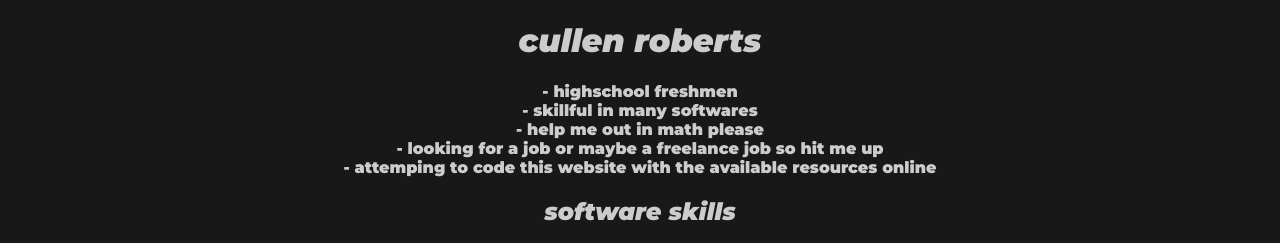
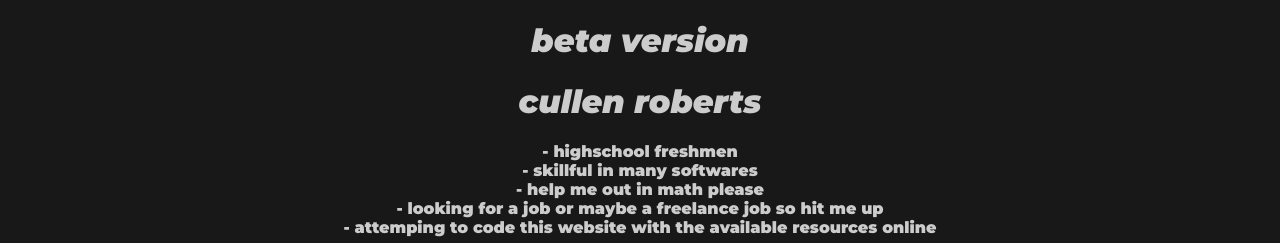
Before and after one commit to asxrow66/personal-website, a website: page index.html in a window 1280 px wide. Shown: the top 243 px of the page. Drawn offline with Linux system fonts and the light colour scheme.

Commit message:
Update index.html

```diff
--- a/index.html
+++ b/index.html
@@ -10,6 +10,7 @@
         <link href="https://fonts.googleapis.com/css2?family=Montserrat:wght@900&display=swap" rel="stylesheet">
     </head>
         <body>
+            <h1>beta version</h1>
             <h1>cullen roberts</h1>
             <p>
             - highschool freshmen <br> - skillful in many softwares <br> - help me out in math please <br> - looking for a job or maybe a freelance job so <a href="contactme.html"> hit me up</a><br> - attemping to code this website with the available resources online</p>
```
